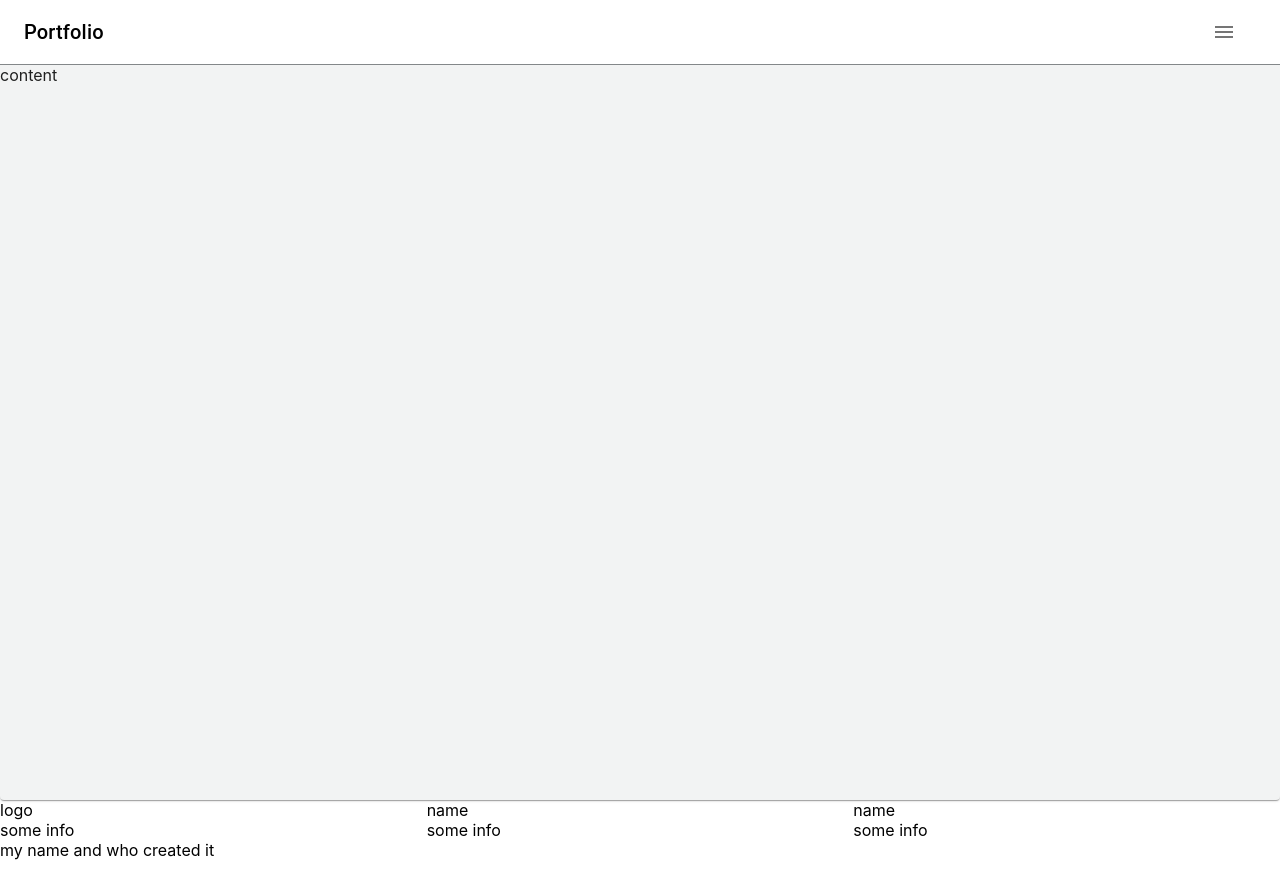
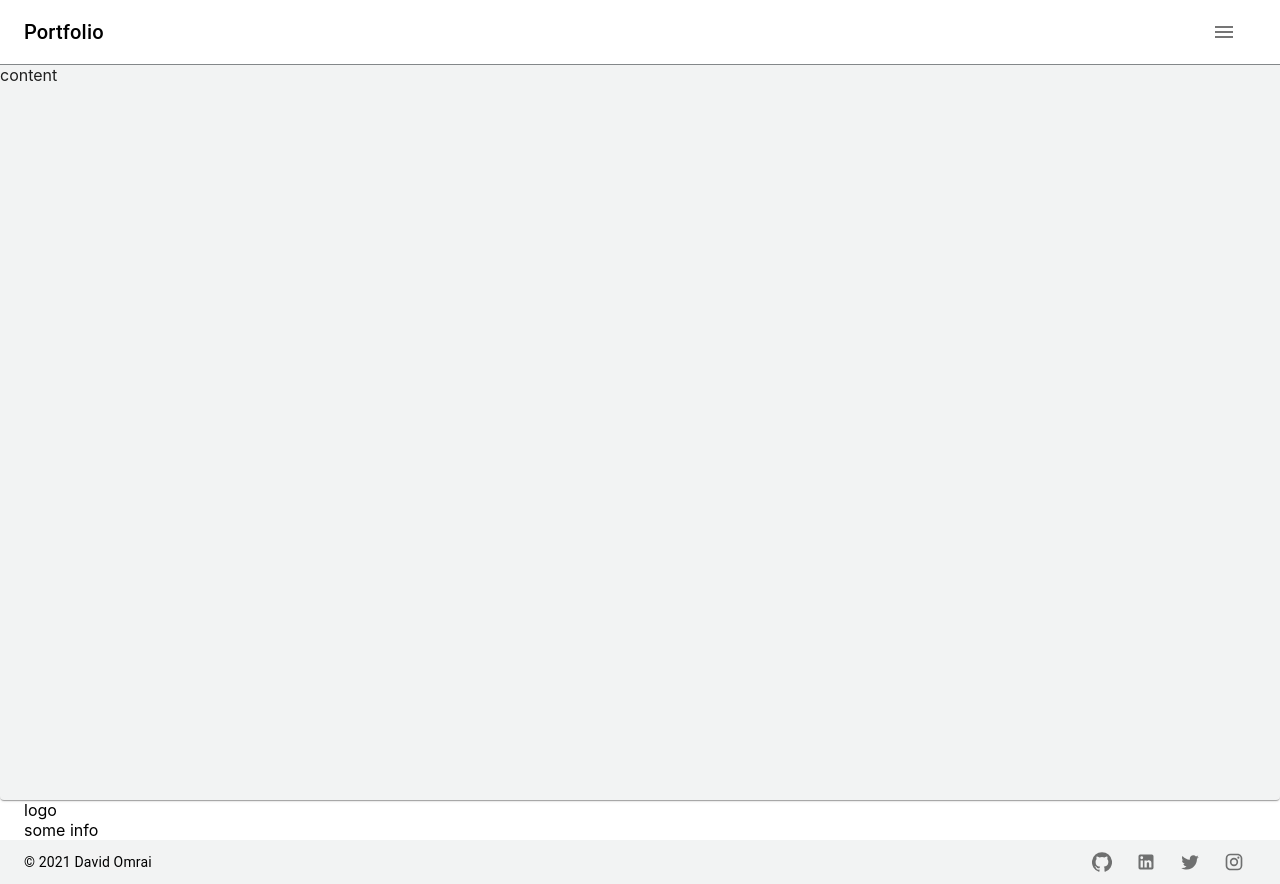
Before and after one commit to daveomri/portfolio, a React (Create React App) app: page / in a window 1280 px wide. Before the commit the page ends 860 px from the top, so only its background shows below. Built offline with nearby package versions, Linux system fonts and the light colour scheme.

Commit message:
Adding footer styles and social nets icons

```diff
--- a/src/components/footer/Footer.jsx
+++ b/src/components/footer/Footer.jsx
@@ -1,14 +1,81 @@
 import React from 'react';
+import clsx from 'clsx';
+import { makeStyles } from '@material-ui/core/styles';
 import PropTypes from 'prop-types';
-import { Grid } from '@material-ui/core';
+import { Grid, Typography, IconButton } from '@material-ui/core';
 
-const Header = props => {
-  const { classes } = props;
+import TwitterIcon from '@material-ui/icons/Twitter';
+import LinkedInIcon from '@material-ui/icons/LinkedIn';
+import InstagramIcon from '@material-ui/icons/Instagram';
+import GitHubIcon from '@material-ui/icons/GitHub';
+
+const useStyles = makeStyles(theme => ({
+  root: {
+    paddingLeft: theme.spacing(3),
+    paddingRight: theme.spacing(3),
+  },
+  footer: {
+    backgroundColor: '#F2F3F3',
+    minHeight: theme.spacing(4),
+    [theme.breakpoints.down('xs')]: {
+      paddingTop: theme.spacing(1),
+    },
+  },
+  copyright: {
+    alignItems: 'center',
+    [theme.breakpoints.up('xs')]: {
+      justifyContent: 'flex-start',
+    },
+    [theme.breakpoints.down('xs')]: {
+      justifyContent: 'center',
+    },
+  },
+  social: {
+    alignItems: 'center',
+    [theme.breakpoints.up('xs')]: {
+      justifyContent: 'flex-end',
+    },
+    [theme.breakpoints.down('xs')]: {
+      justifyContent: 'center',
+    },
+  },
+}));
+
+const socialNetworks = [
+  {
+    name: 'github',
+    icon: <GitHubIcon fontSize="small" />,
+    url: 'https://github.com/daveomri',
+  },
+  {
+    name: 'linkedin',
+    icon: <LinkedInIcon fontSize="small" />,
+    url: 'https://www.linkedin.com/in/david-omrai-9797011b7/',
+  },
+  {
+    name: 'twitter',
+    icon: <TwitterIcon fontSize="small" />,
+    url: 'https://twitter.com/DaveOmri',
+  },
+  {
+    name: 'instagram',
+    icon: <InstagramIcon fontSize="small" />,
+    url: 'https://www.instagram.com/daveomri/',
+  },
+];
+
+const Header = () => {
+  const classes = useStyles();
+
+  const openUrl = url => event => {
+    event.preventDefault();
+    const win = window.open(url, '_blank');
+    win.focus();
+  };
 
   return (
+    <div>
       <Grid container className={classes.root}>
-      <Grid item xs={6} md={4}>
-        <Grid container>
         <Grid item xs={12}>
           logo
         </Grid>
@@ -16,33 +83,36 @@ const Header = props => {
           some info
         </Grid>
       </Grid>
+
+      <Grid
+        container
+        className={clsx(classes.root, classes.footer)}
+        justifyContent="flex-start"
+        alignItems="center"
+      >
+        <Grid item xs={12} sm={6}>
+          <Grid container className={classes.copyright}>
+            <Typography variant="body2">© 2021 David Omrai</Typography>
           </Grid>
-      <Grid item xs={6} md={4}>
-        <Grid container>
-          <Grid item xs={12}>
-            name
         </Grid>
-          <Grid item xs={12}>
-            some info
+        <Grid item xs={12} sm={6}>
+          <Grid container className={classes.social}>
+            {socialNetworks.map(socNet => {
+              return (
+                <IconButton
+                  key={socNet.name}
+                  className={classes.button}
+                  aria-label={socNet.name}
+                  onClick={openUrl(socNet.url)}
+                >
+                  {socNet.icon}
+                </IconButton>
+              );
+            })}
           </Grid>
         </Grid>
       </Grid>
-      <Grid item xs={6} md={4}>
-        <Grid container>
-          <Grid item xs={12}>
-            name
-          </Grid>
-          <Grid item xs={12}>
-            some info
-          </Grid>
-        </Grid>
-      </Grid>
-      <Grid item xs={12}>
-        <Grid container>
-          <Grid>my name and who created it</Grid>
-        </Grid>
-      </Grid>
-    </Grid>
+    </div>
   );
 };
 
--- a/src/components/header/Header.jsx
+++ b/src/components/header/Header.jsx
@@ -51,9 +51,6 @@ const Header = () => {
 
   const list = () => (
     <div
-      // className={clsx(classes.list, {
-      //   [classes.fullList]: anchor === 'top' || anchor === 'bottom',
-      // })}
       role="presentation"
       onClick={handleState(false)}
       onKeyDown={handleState(false)}
```
Lines whose indentation alone changed are shown as unchanged.
